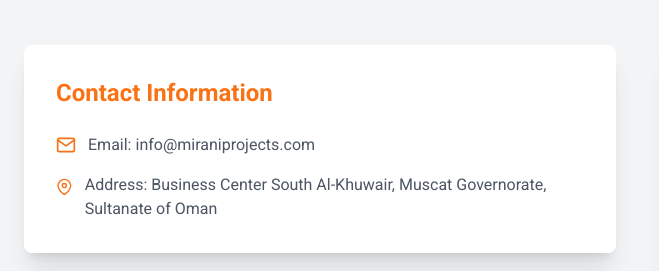
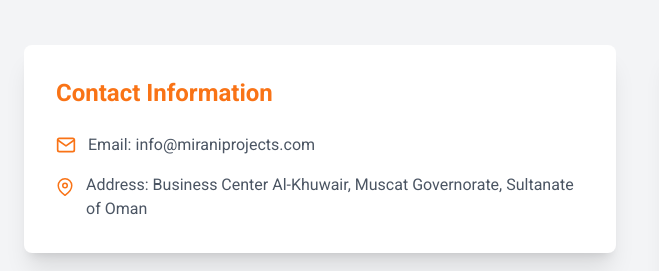
Before and after one commit to Mutasim-7/MPS2, a plain HTML site: page index.html in a window 1280 px wide. Shown: the part 3787-4058 px from the top of the page, 0-659 px from the left. Drawn offline with nearby package versions, Linux system fonts and the light colour scheme.

Commit message:
Update index.html

```diff
--- a/index.html
+++ b/index.html
@@ -218,7 +218,7 @@
                             </p>
                             <p class="flex items-start">
                                 <svg xmlns="http://www.w3.org/2000/svg" width="20" height="20" viewBox="0 0 24 24" fill="none" stroke="currentColor" stroke-width="2" stroke-linecap="round" stroke-linejoin="round" class="mr-3 text-orange-500 mt-1"><path d="M21 10c0 7-9 13-9 13s-9-6-9-13a9 9 0 0 1 18 0z"></path><circle cx="12" cy="10" r="3"></circle></svg>
-                                Address: Business Center South Al-Khuwair, Muscat Governorate, Sultanate of Oman
+                                Address: Business Center Al-Khuwair, Muscat Governorate, Sultanate of Oman
                             </p>
                         </div>
                     </div>
```
